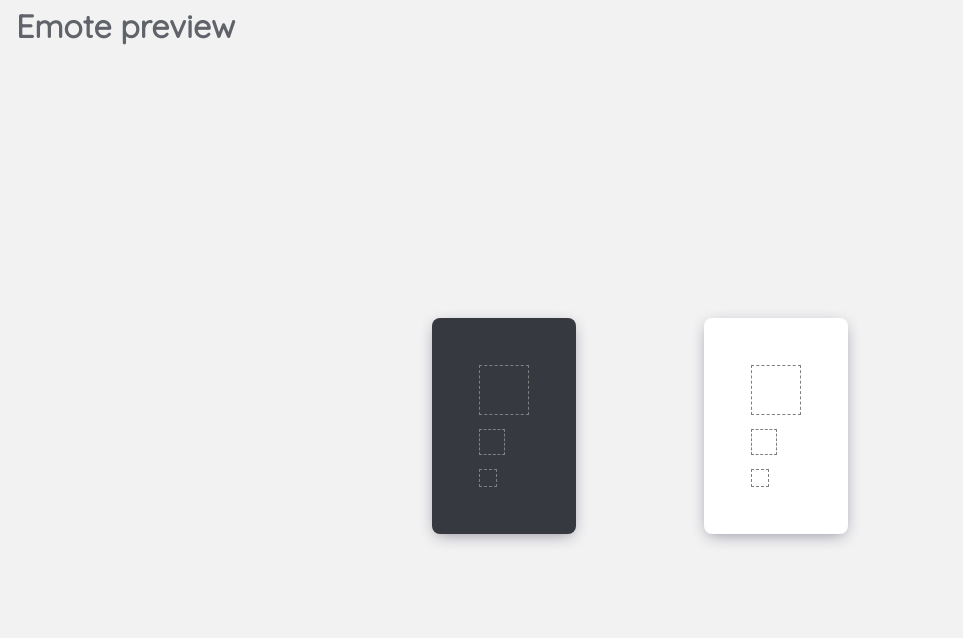
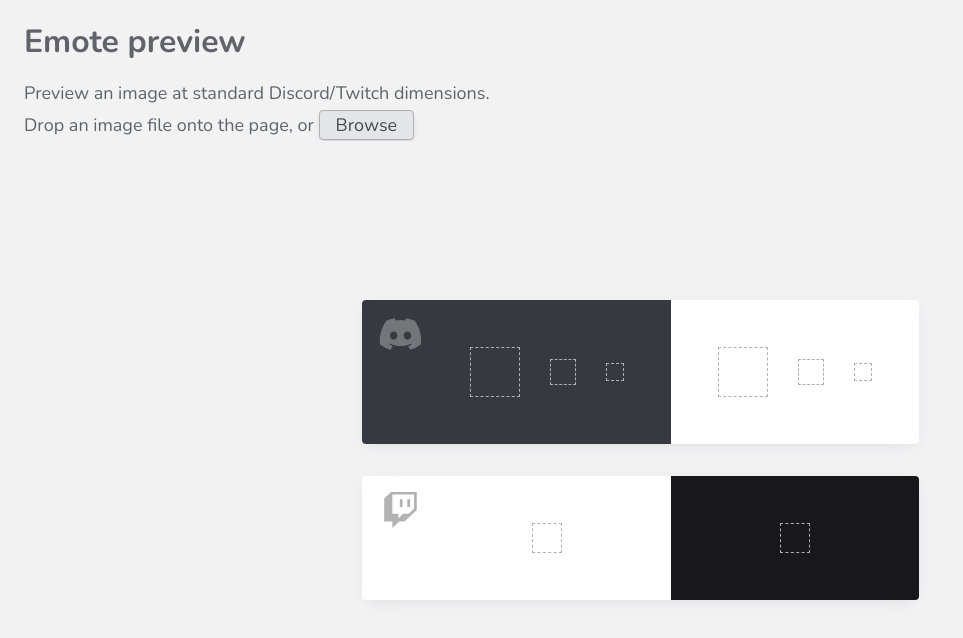
Before and after one commit to kcgidw/emote-preview, a Vue app: page / in a window 1280 px wide. Shown: the top 638 px of the page, without its empty margins (0-963 px from the left). Built offline with nearby package versions, Linux system fonts and the light colour scheme.

Commit message:
icons, description, styling

```diff
--- a/package.json
+++ b/package.json
@@ -7,7 +7,13 @@
     "serve": "vite preview"
   },
   "dependencies": {
+    "@fortawesome/fontawesome-free": "^5.15.3",
+    "@fortawesome/fontawesome-svg-core": "^1.2.35",
+    "@fortawesome/free-brands-svg-icons": "^5.15.3",
+    "@fortawesome/free-solid-svg-icons": "^5.15.3",
+    "@fortawesome/vue-fontawesome": "^3.0.0-4",
     "modern-normalize": "^1.1.0",
+    "prettier": "^2.3.0",
     "vue": "^3.0.5"
   },
   "devDependencies": {
--- a/src/App.vue
+++ b/src/App.vue
@@ -2,17 +2,46 @@
 	<div class="container" @dragover.prevent="dragOver" @drop.prevent="drop">
 		<div class="top">
 			<h1>Emote preview</h1>
+			<p>Preview an image at standard Discord/Twitch dimensions.</p>
+			<p>
+				Drop an image file onto the page, or
+				<button class="browse" aria-label="browse">Browse</button>
+			</p>
 		</div>
-		<div class="main previews">
-			<div class="preview-group disc-dark">
+		<div class="main">
+			<div class="preview-group disc">
+				<div class="set-icon-wrapper disc-dark">
+					<font-awesome-icon
+						:icon="['fab', 'discord']"
+						size="2x"
+						fixed-width
+					/>
+				</div>
+				<div class="preview-set disc-dark">
 					<Preview :url="url" class="disc-l" />
 					<Preview :url="url" class="disc-m" />
 					<Preview :url="url" class="disc-react" />
 				</div>
-			<div class="preview-group disc-light">
+				<div class="preview-set disc-light">
 					<Preview :url="url" class="disc-l" />
 					<Preview :url="url" class="disc-m" />
 					<Preview :url="url" class="disc-react" />
+				</div>
+			</div>
+			<div class="preview-group twitch">
+				<div class="set-icon-wrapper twitch-light">
+					<font-awesome-icon
+						:icon="['fab', 'twitch']"
+						size="2x"
+						fixed-width
+					/>
+				</div>
+				<div class="preview-set twitch-light">
+					<Preview :url="url" class="twitch" />
+				</div>
+				<div class="preview-set twitch-theater">
+					<Preview :url="url" class="twitch" />
+				</div>
 			</div>
 		</div>
 	</div>
@@ -53,45 +82,82 @@ export default {
 	height: 100%;
 	display: flex;
 	flex-direction: column;
+	padding: 8px;
 }
 
 .top {
 	overflow: hidden;
-	display: flex;
-	align-items: center;
-	padding: 8px 16px;
+	padding: 0 16px;
 
 	h1 {
+		margin: 16px 0;
+		font-size: 32px;
+	}
+	p {
 		margin: 0;
-		font-size: 32px;
+		line-height: 32px;
+	}
+}
+button.browse {
+	padding: 4px 16px;
+	background: var(--gray7);
+	border: solid 1px var(--gray5);
+	border-radius: 4px;
+	box-shadow: 0 4px 6px -2px var(--gray6);
+	cursor: pointer;
+	color: var(--gray2);
+	&:hover {
+		background: var(--gray6);
 	}
 }
 
 .main {
 	margin: auto;
-	width: 320px;
 }
 .previews {
 	display: flex;
 	justify-content: center;
 }
 .preview-group {
+	display: flex;
+	border-radius: 4px;
+	overflow: hidden;
+	box-shadow: 0 4px 16px -8px var(--gray6);
+	margin-bottom: 32px;
+}
+.set-icon-wrapper {
 	flex: 0 0 auto;
-	margin: 64px;
+	padding: 16px 0 0 16px;
+	svg {
+		/* margin-right: 16px; */
+		position: relative;
+	}
+	svg[data-icon='discord'] {
+		color: rgba(255, 255, 255, 0.3);
+	}
+	svg[data-icon='twitch'] {
+		color: rgba(0, 0, 0, 0.3);
+	}
+}
+
+.preview-set {
+	flex: 1 0 auto;
 	padding: 32px;
-	border-radius: 8px;
-	box-shadow: 0 4px 16px -4px var(--gray4);
-	&.disc-dark {
+	display: flex;
+	flex-direction: row;
+	justify-content: center;
+	align-items: center;
+}
+.disc-dark {
 	background: #36393f;
 }
-	&.disc-light {
+.disc-light {
 	background: #fff;
 }
-	&.twitch-light {
+.twitch-light {
 	background: #fff;
 }
-	&.twitch-theater {
+.twitch-theater {
 	background: #18181b;
 }
-}
 </style>
--- a/src/components/Preview.vue
+++ b/src/components/Preview.vue
@@ -34,7 +34,7 @@ export default {
 	height: 28px;
 }
 .empty {
-	outline: dashed hsla(0, 0%, 50%) 1px;
+	outline: dashed var(--gray5) 1px;
 }
 img {
 	width: 100%;
--- a/src/main.js
+++ b/src/main.js
@@ -2,4 +2,13 @@ import { createApp } from 'vue';
 import App from './App.vue';
 import './style.scss';
 
-createApp(App).mount('#app');
+import { library } from '@fortawesome/fontawesome-svg-core';
+import { faTwitch, faDiscord } from '@fortawesome/free-brands-svg-icons';
+import { FontAwesomeIcon } from '@fortawesome/vue-fontawesome';
+
+library.add(faTwitch);
+library.add(faDiscord);
+
+const app = createApp(App);
+app.component('font-awesome-icon', FontAwesomeIcon);
+app.mount('#app');
--- a/src/style.scss
+++ b/src/style.scss
@@ -1,4 +1,4 @@
-@import url('https://fonts.googleapis.com/css2?family=Quicksand&display=swap');
+@import url('https://fonts.googleapis.com/css2?family=Nunito:wght@400;700&display=swap');
 
 html {
 	font-size: 16px;
@@ -21,7 +21,8 @@ body {
 
 #app {
 	height: 100%;
-	font-family: Quicksand, Helvetica, Arial, sans-serif;
+	font-family: Nunito, Helvetica, Arial, sans-serif;
+	font-size: 18px;
 	-webkit-font-smoothing: antialiased;
 	-moz-osx-font-smoothing: grayscale;
 	background: var(--gray8);
```
Also changed, not shown: 2 other files (tests, documents, lock files or other folders). Lines whose indentation alone changed are shown as unchanged.
